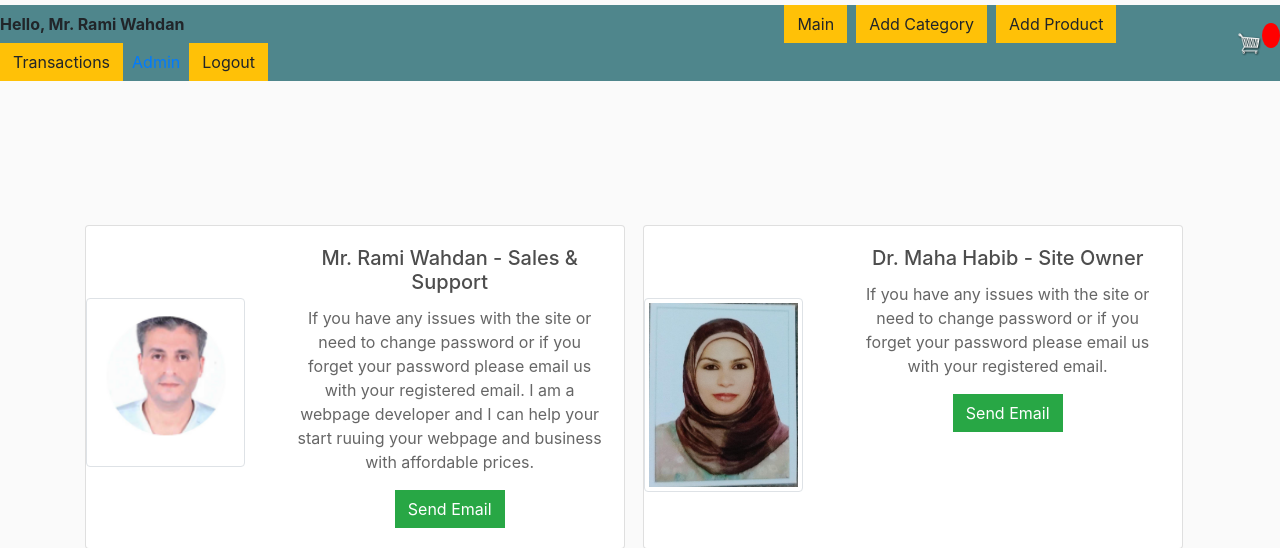
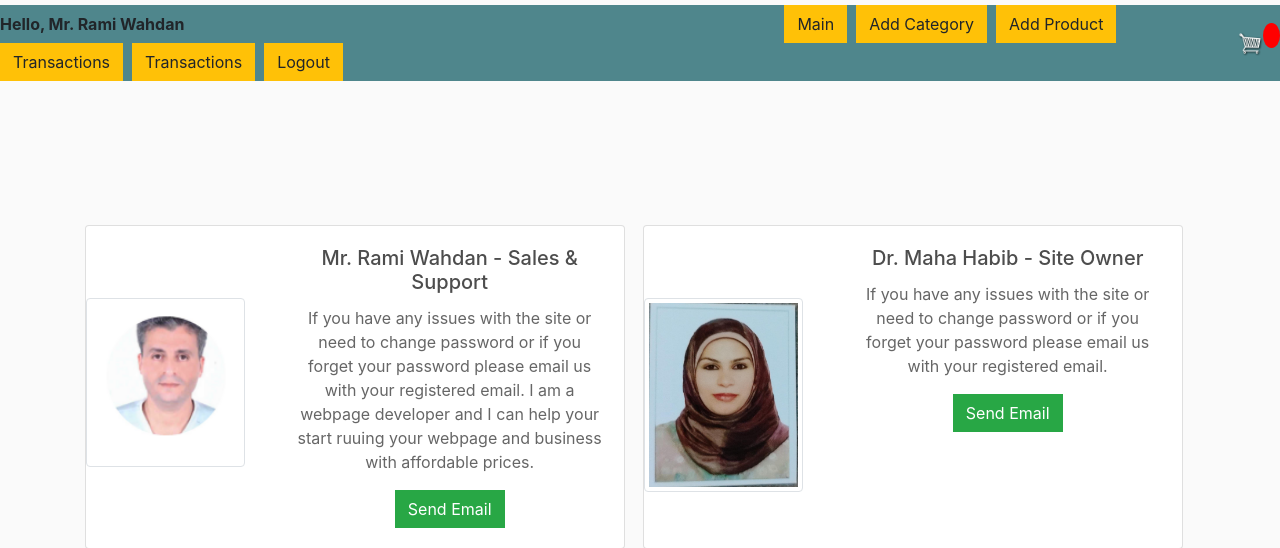
Before and after one commit to rwahdan2022/maha2022, a Django app: page / in a window 1280 px wide. Shown: the part 201-749 px from the top of the page. Run offline with Django 3.2, Linux system fonts and the light colour scheme; a user stored in the database is signed in; some libraries are stand-ins or nearby versions.

Commit message:
Initial Heroku commit_final3

```diff
--- a/cart/templates/cart/main.html
+++ b/cart/templates/cart/main.html
@@ -99,7 +99,7 @@
 		    		&nbsp;&nbsp;
 		    		<a href="{% url 'list-transactions' %}"class="btn btn-warning">Transactions</a>
 		    		&nbsp;&nbsp;
-		    		<a href="http://www.drmahahabib.com/admin/">Admin</a>
+		    		<a href="http://www.drmahahabib.com/admin/"class="btn btn-warning">Transactions</a>
 		    		&nbsp;&nbsp;
 		    	    	<a href="{% url 'logout' %}"class="btn btn-warning">Logout</a>
 		{% else %}
```
